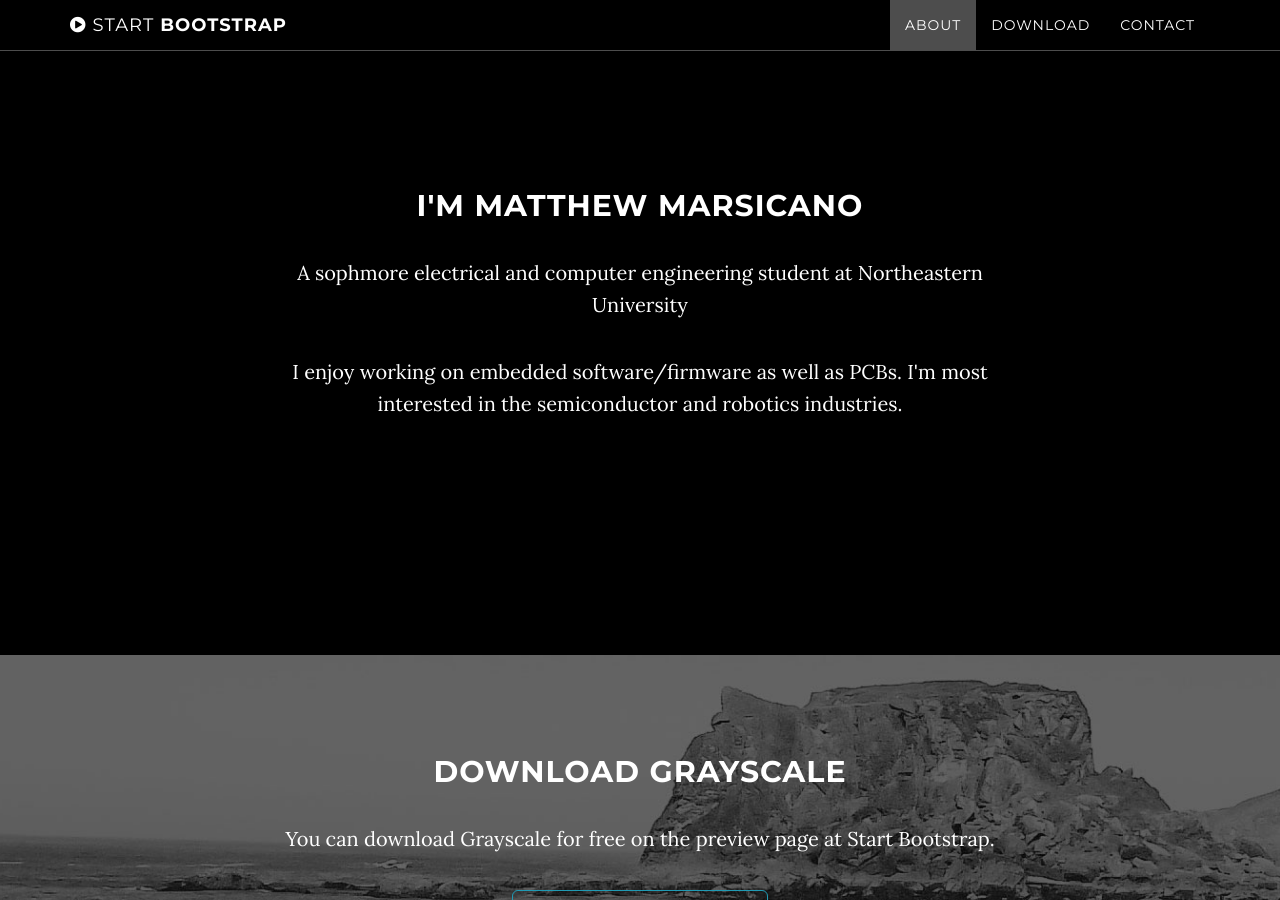
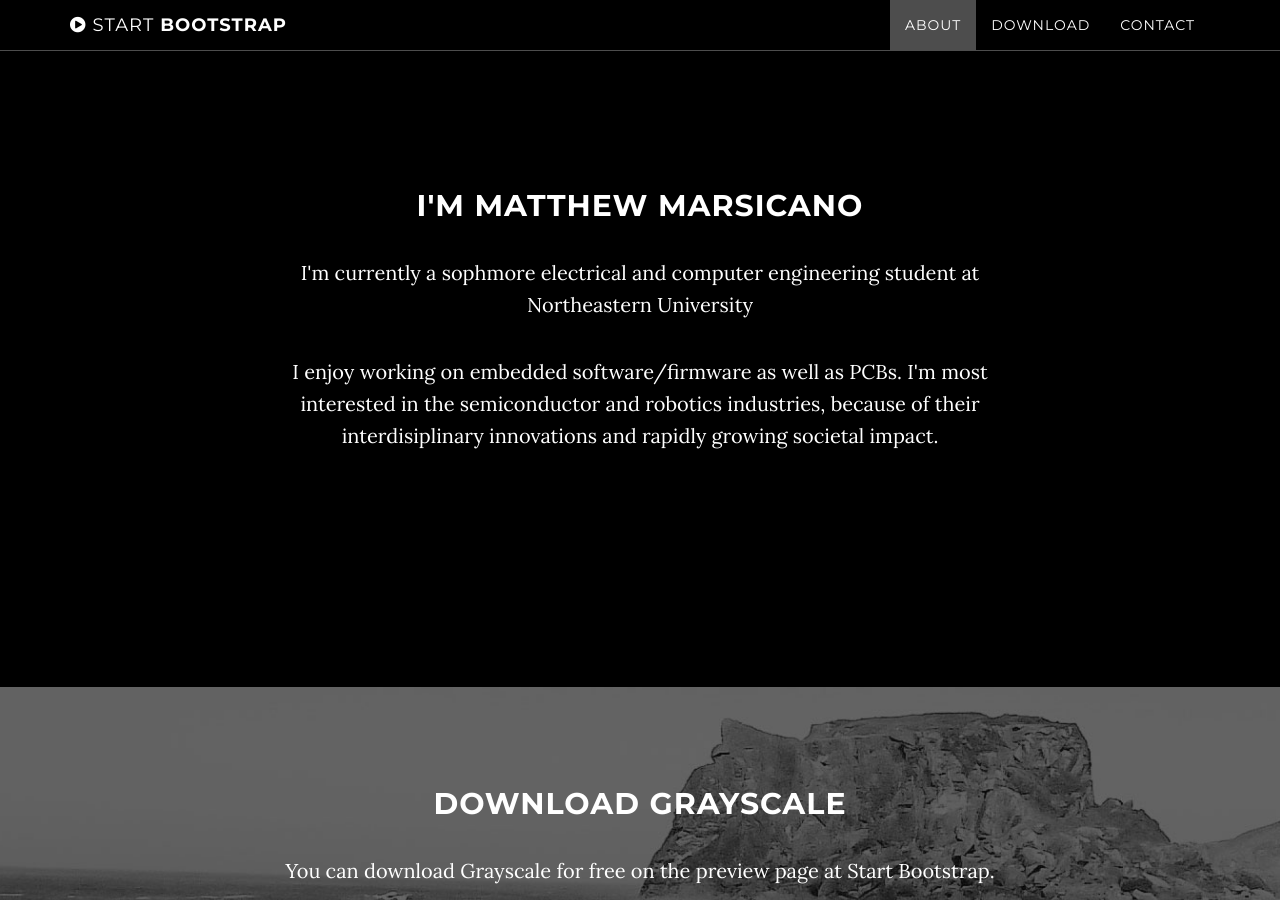
Before and after one commit to Matthew-Marsicano/matthew-marsicano.github.io, a Jekyll site: the page built from index.html, in a window 1280 px wide and 900 px high, scrolled down 911 px. Built offline with Jekyll 4.4.1, drawn with Linux system fonts in a browser that asks for light colours.

Commit message:
Update about.html

```diff
--- a/_includes/about.html
+++ b/_includes/about.html
@@ -3,8 +3,8 @@
         <div class="row">
             <div class="col-lg-8 col-lg-offset-2">
                 <h2>I'm Matthew Marsicano</h2>
-                <p>A sophmore electrical and computer engineering student at Northeastern University</p>
-                <p>I enjoy working on embedded software/firmware as well as PCBs. I'm most interested in the semiconductor and robotics industries. </p>
+                <p>I'm currently a sophmore electrical and computer engineering student at Northeastern University</p>
+                <p>I enjoy working on embedded software/firmware as well as PCBs. I'm most interested in the semiconductor and robotics industries, because of their interdisiplinary innovations and rapidly growing societal impact. </p>
             </div>
         </div>
     </section>
```
